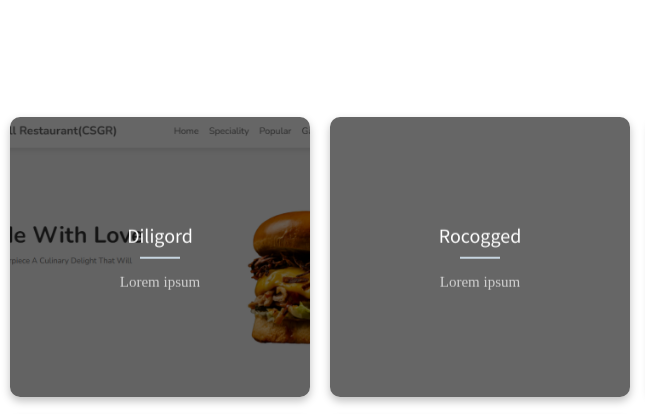
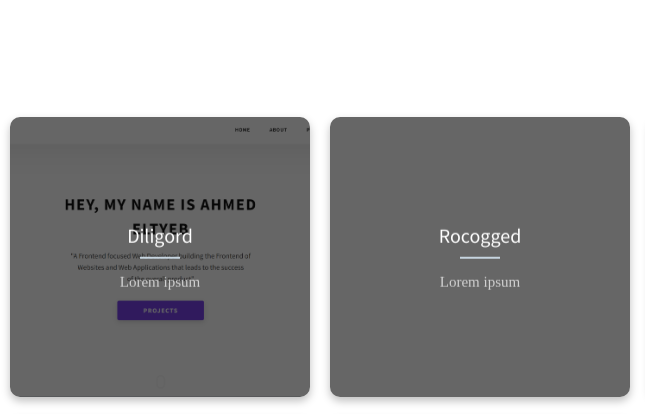
Before and after one commit to ahmedaltyeb/NewProtfolio, a plain HTML site: page index.html in a window 1280 px wide. Shown: the part 1961-2375 px from the top of the page, 0-645 px from the left. Drawn offline with Linux system fonts and the light colour scheme; files that its build step writes are made by us from their sources; files whose address does not match are found by name.

Commit message:
Update index.html

```diff
--- a/index.html
+++ b/index.html
@@ -493,7 +493,7 @@
         <div class="cols">
           <div class="col" ontouchstart="this.classList.toggle('hover');">
             <div class="containerp">
-              <div class="front" style="background-image: url(/assets/png/CSGR.png)">
+              <div class="front" style="background-image: url(/assets/png/HomePage1.png)">
                 <div class="inner">
                   <p>Diligord</p>
                   <span>Lorem ipsum</span>
```
